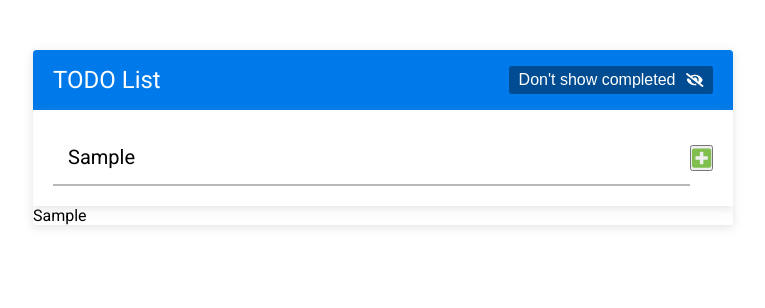
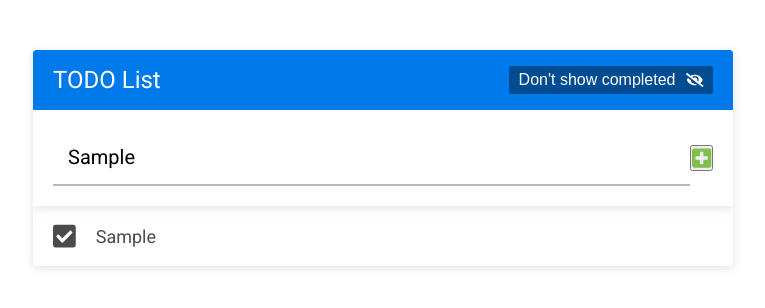
Before and after one commit to fabricio-garcia/todo-js, a React (Create React App) app: page / in a window 1280 px wide. Both pictures are taken after typing "Sample" into the empty fields and a click on the button 958 px from the left and 158 px from the top of the page. Shown: the top 308 px of the page, without its empty margins (257-1022 px from the left). Built offline with nearby package versions, Linux system fonts and the light colour scheme.

Commit message:
✨ feat: Create Todo component
Pass Todo component to TodoList as a way to handle To-Dos

```diff
--- a/src/App.js
+++ b/src/App.js
@@ -5,9 +5,7 @@ import TodoList from './components/TodoList';
 import './App.css';
 
 const App = () => {
-  const [todos, changeTodos] = useState([
-
-  ]);
+  const [todos, changeTodos] = useState([]);
 
   console.log(todos);
 
--- /dev/null
+++ b/src/components/Todo.jsx
@@ -0,0 +1,30 @@
+import { FontAwesomeIcon } from '@fortawesome/react-fontawesome';
+import {
+  faCheckSquare,
+  faEdit,
+  faTimes,
+} from '@fortawesome/free-solid-svg-icons';
+
+const Todo = props => {
+  return (
+    <li className="todo-list__todo">
+      <FontAwesomeIcon
+        icon={faCheckSquare}
+        className="todo-list__icon todo-list__icon-check"
+      />{' '}
+      <div className="todo-list__text">{props.todo.text}</div>
+      <div className="todo-list__container-buttons">
+        <FontAwesomeIcon
+          icon={faEdit}
+          className="todo-list__icon todo-list__icon-action"
+        />{' '}
+        <FontAwesomeIcon
+          icon={faTimes}
+          className="todo-list__icon todo-list__icon-action"
+        />{' '}
+      </div>
+    </li>
+  );
+};
+
+export default Todo;
--- a/src/components/TodoList.jsx
+++ b/src/components/TodoList.jsx
@@ -1,14 +1,12 @@
-import React from 'react';
+import Todo from './Todo';
 
 const TodoList = ({ todos }) => {
   return (
     <ul className="todo-list">
       {todos.length > 0 ? (
-        todos.map(todo => {
-          return <li key={todo.id}>{todo.text}</li>;
-        })
+        todos.map(todo => <Todo key={todo.id} todo={todo} />)
       ) : (
-        <li className="todo-list__message">~ No Todos ~</li>
+        <li className="todo-list__message">~ THE LIST IS EMPTY ~</li>
       )}
     </ul>
   );
```
